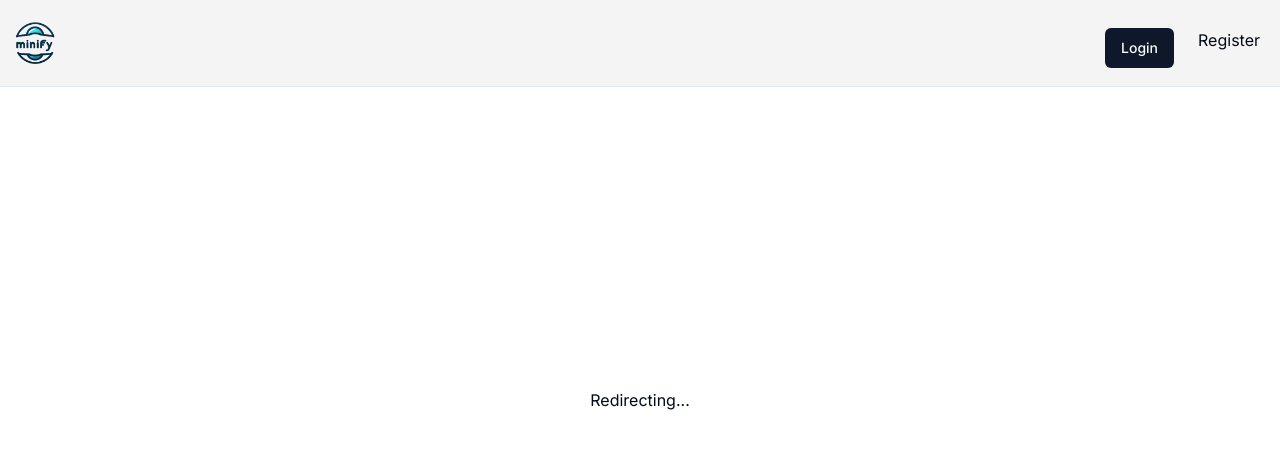
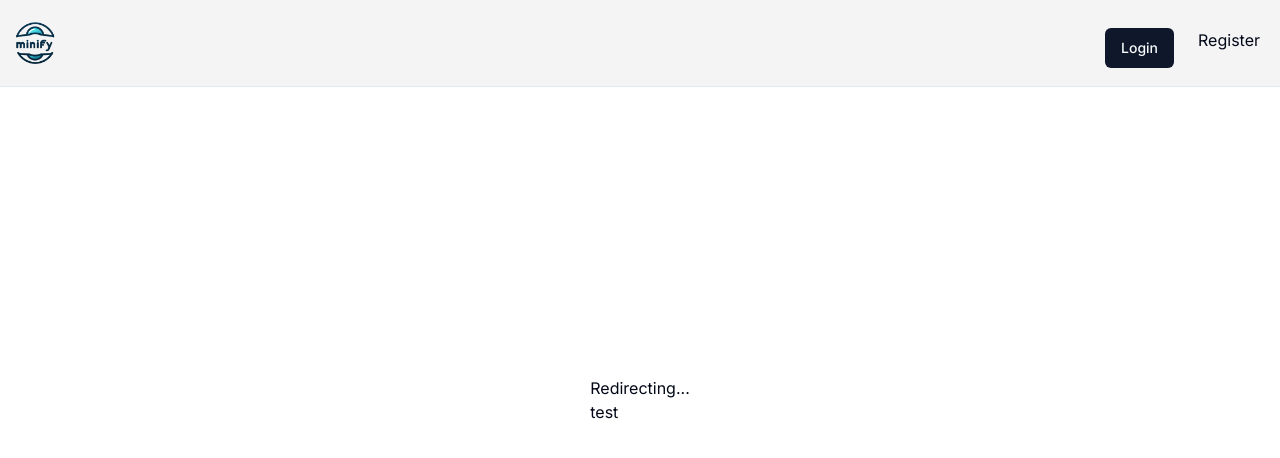
Before and after one commit to arebrinkemil/minify, a Next.js app: page /url/1 in a window 1280 px wide. Shown: the top 458 px of the page. Built offline with nearby package versions, Linux system fonts and the light colour scheme; no server answers; the database is empty.

Commit message:
Update page.tsx

```diff
--- a/app/url/[slug]/page.tsx
+++ b/app/url/[slug]/page.tsx
@@ -28,5 +28,5 @@ export default async function Page({ params }: { params: { slug: string } }) {
 
 
 
-  return <div>Redirecting...</div>;
+  return <div>Redirecting...<p>test</p></div>;
 }
```
